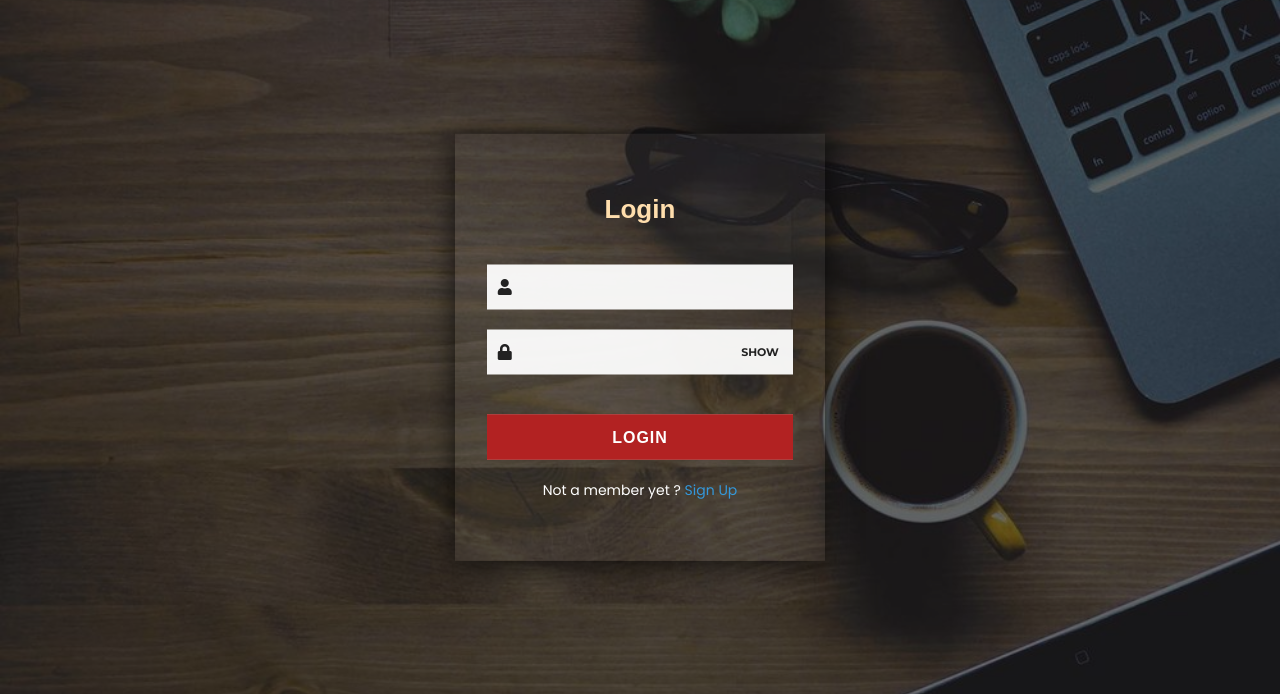
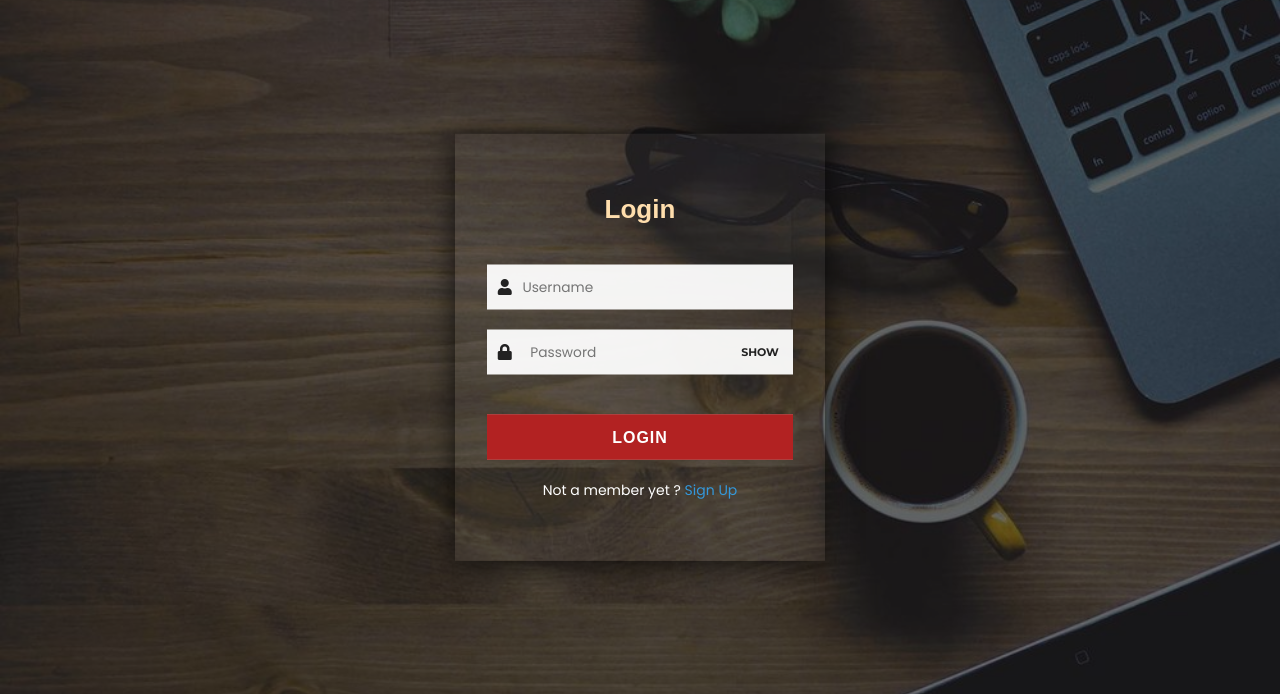
Before and after one commit to Anuragdash30/ipminiprojectcareer, a PHP site: page /login.php in a window 1280 px wide. Shown: the part 76-770 px from the top of the page. Run offline with PHP 8.4, Linux system fonts and the light colour scheme; data that the repository does not hold is empty.

Commit message:
placeholder

```diff
--- a/login.php
+++ b/login.php
@@ -124,11 +124,11 @@ if (isset($_SESSION['Username'])) {
 
         <div class="field">
           <span class="fa fa-user"></span>
-          <input id="text" type="text" id="Username" name="Username">
+          <input id="text" type="text" id="Username"placeholder="Username" name="Username">
         </div>
 <div class="field space">
           <span class="fa fa-lock"></span>
-          <input id="text2" type="password"  class="pass-key"  name="Password">
+          <input id="text2" type="password"  class="pass-key" placeholder="Password" name="Password">
           <span class="show">SHOW</span>
         </div>
         <?php if (isset($_SESSION['errors'])): ?>
```
